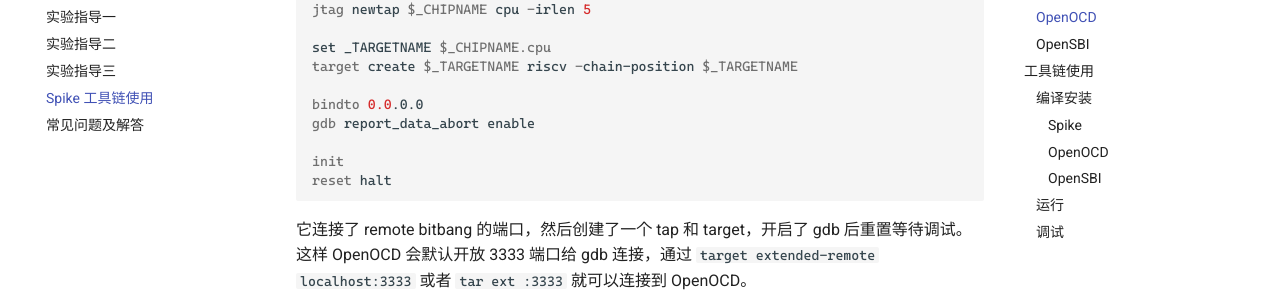
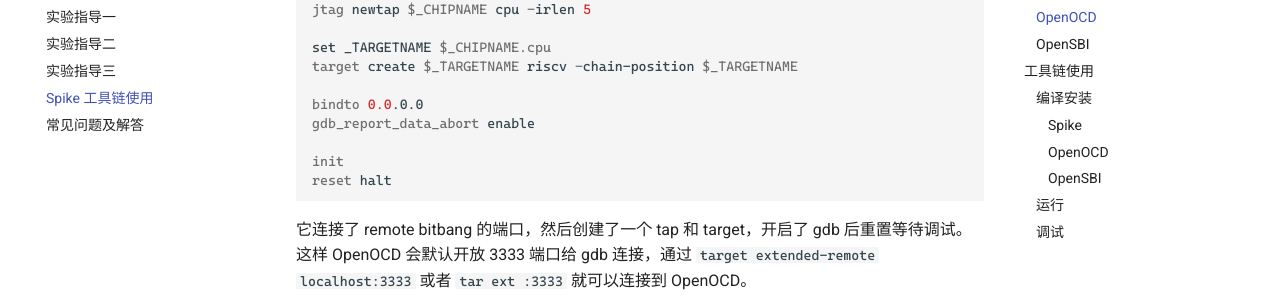
Before and after one commit to ZJU-SEC/os24fall-stu, an MkDocs documentation site: the page built from docs/spike.md, in a window 1280 px wide and 900 px high, scrolled down 1014 px. Shown: the part 145-453 px from the top of the window. Built offline with MkDocs 1.6.1 and Material for MkDocs 9.7.7, drawn with Linux system fonts in a browser that asks for light colours; some web fonts are replaced; comment, search, counter and statistics services are not loaded.

```diff
--- a/docs/spike.md
+++ b/docs/spike.md
@@ -35,7 +35,7 @@ set _TARGETNAME $_CHIPNAME.cpu
 target create $_TARGETNAME riscv -chain-position $_TARGETNAME
 
 bindto 0.0.0.0
-gdb report_data_abort enable
+gdb_report_data_abort enable
 
 init
 reset halt
--- a/src/spike/openocd.cfg
+++ b/src/spike/openocd.cfg
@@ -9,7 +9,7 @@ set _TARGETNAME $_CHIPNAME.cpu
 target create $_TARGETNAME riscv -chain-position $_TARGETNAME
 
 bindto 0.0.0.0
-gdb report_data_abort enable
+gdb_report_data_abort enable
 
 init
 reset halt
```
Also changed, not shown: 1 other file.
